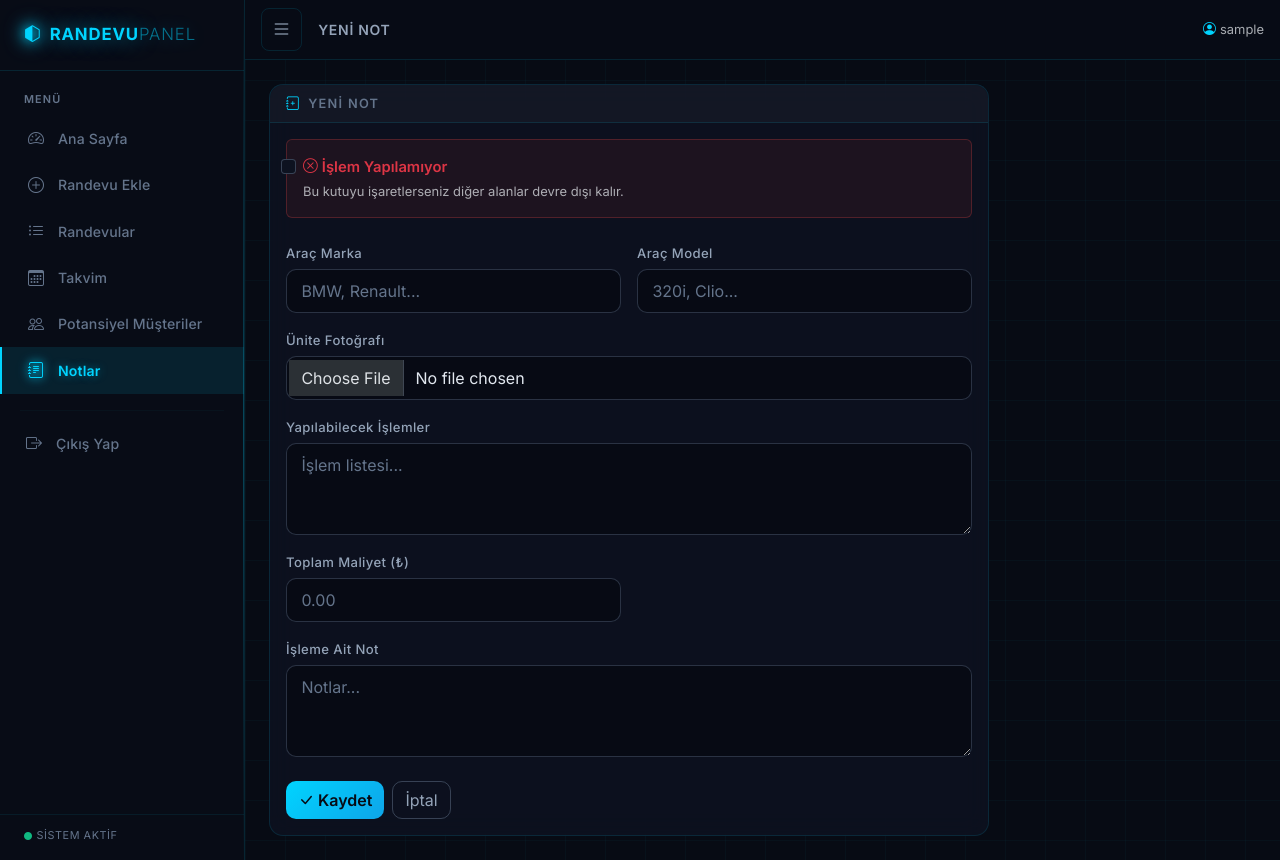
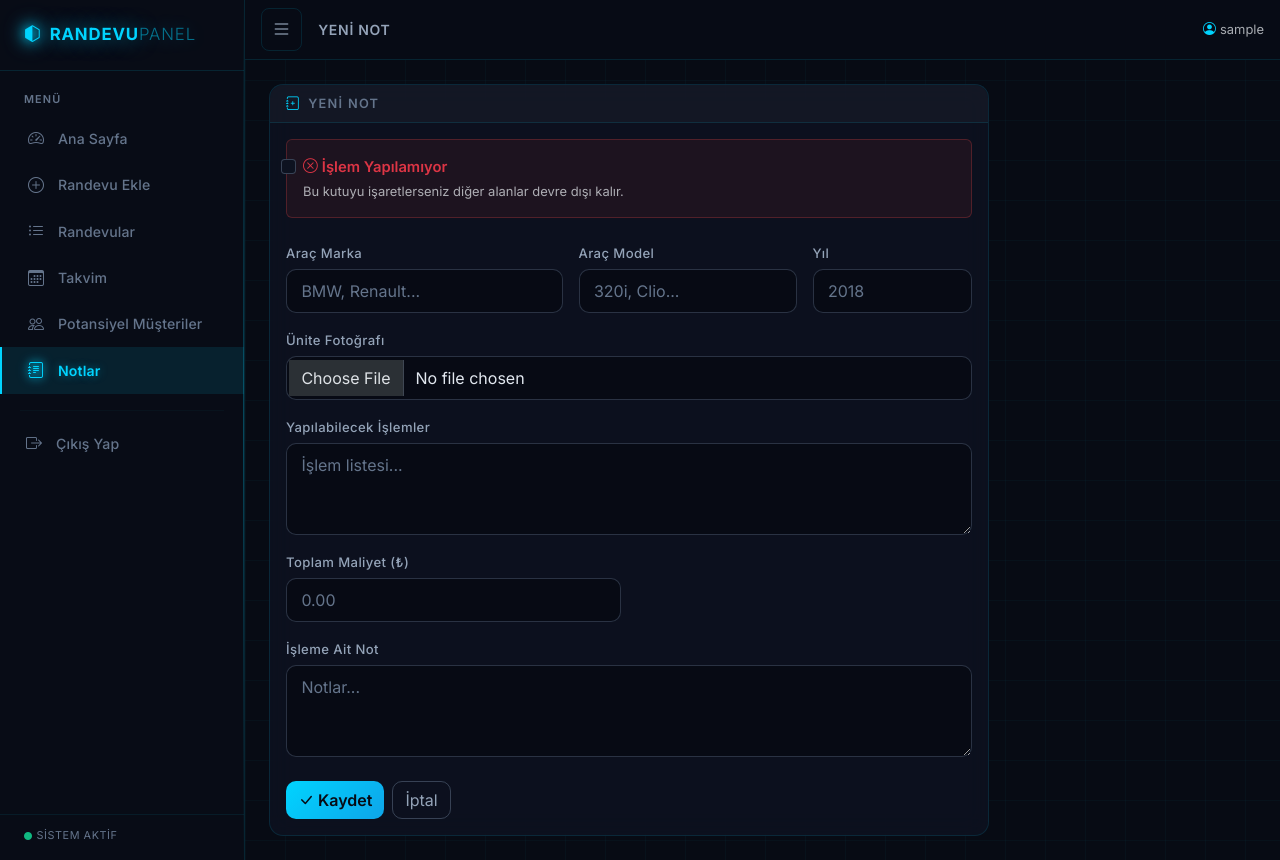
Before and after one commit to kaan1205/gizliozellikrandevu, an ASP.NET Core app: page /ServiceNotes/Create in a window 1280 px wide. Run offline with ASP.NET Core 8, Linux system fonts and the light colour scheme; the visitor is signed in with stand-in values (Sample User, id 1); data that the repository does not hold is empty; the project's own start-up code is not run, and a stand-in starts its controllers and pages.

Commit message:
Notlara araç yılı alanı eklendi
Co-Authored-By: Claude Sonnet 4.6 <noreply@anthropic.com>
Claude-Session: https://claude.ai/code/session_013CBCVySCNCBgjnpiwSEttA

```diff
--- a/RandevuPanel/RandevuPanel/Controllers/ServiceNotesController.cs
+++ b/RandevuPanel/RandevuPanel/Controllers/ServiceNotesController.cs
@@ -46,6 +46,7 @@ public class ServiceNotesController : BaseController
         {
             VehicleBrand = model.OperationNotPossible ? null : model.VehicleBrand,
             VehicleModel = model.OperationNotPossible ? null : model.VehicleModel,
+            VehicleYear = model.OperationNotPossible ? null : model.VehicleYear,
             PhotoPath = model.OperationNotPossible ? null : photoPath,
             PossibleOperations = model.OperationNotPossible ? null : model.PossibleOperations,
             TotalCost = model.OperationNotPossible ? null : model.TotalCost,
@@ -73,6 +74,7 @@ public class ServiceNotesController : BaseController
             Id = note.Id,
             VehicleBrand = note.VehicleBrand,
             VehicleModel = note.VehicleModel,
+            VehicleYear = note.VehicleYear,
             ExistingPhotoPath = note.PhotoPath,
             PossibleOperations = note.PossibleOperations,
             TotalCost = note.TotalCost,
@@ -112,6 +114,7 @@ public class ServiceNotesController : BaseController
         {
             note.VehicleBrand = model.VehicleBrand;
             note.VehicleModel = model.VehicleModel;
+            note.VehicleYear = model.VehicleYear;
             note.PhotoPath = photoPath;
             note.PossibleOperations = model.PossibleOperations;
             note.TotalCost = model.TotalCost;
--- a/RandevuPanel/RandevuPanel/Models/ServiceNote.cs
+++ b/RandevuPanel/RandevuPanel/Models/ServiceNote.cs
@@ -5,6 +5,7 @@ public class ServiceNote
     public int Id { get; set; }
     public string? VehicleBrand { get; set; }
     public string? VehicleModel { get; set; }
+    public int? VehicleYear { get; set; }
     public string? PhotoPath { get; set; }
     public string? PossibleOperations { get; set; }
     public decimal? TotalCost { get; set; }
--- a/RandevuPanel/RandevuPanel/Program.cs
+++ b/RandevuPanel/RandevuPanel/Program.cs
@@ -55,6 +55,7 @@ using (var scope = app.Services.CreateScope())
                 Id INT IDENTITY(1,1) PRIMARY KEY,
                 VehicleBrand NVARCHAR(100) NULL,
                 VehicleModel NVARCHAR(100) NULL,
+                VehicleYear INT NULL,
                 PhotoPath NVARCHAR(500) NULL,
                 PossibleOperations NVARCHAR(MAX) NULL,
                 TotalCost DECIMAL(18,2) NULL,
--- a/RandevuPanel/RandevuPanel/ViewModels/ServiceNoteViewModel.cs
+++ b/RandevuPanel/RandevuPanel/ViewModels/ServiceNoteViewModel.cs
@@ -7,6 +7,7 @@ public class ServiceNoteViewModel
     public int Id { get; set; }
     public string? VehicleBrand { get; set; }
     public string? VehicleModel { get; set; }
+    public int? VehicleYear { get; set; }
     public IFormFile? Photo { get; set; }
     public string? ExistingPhotoPath { get; set; }
     public string? PossibleOperations { get; set; }
--- a/RandevuPanel/RandevuPanel/Views/ServiceNotes/Create.cshtml
+++ b/RandevuPanel/RandevuPanel/Views/ServiceNotes/Create.cshtml
@@ -22,13 +22,17 @@
             </div>
 
             <div id="fieldsArea" class="row g-3">
-                <div class="col-md-6">
+                <div class="col-md-5">
                     <label class="form-label">Araç Marka</label>
                     <input asp-for="VehicleBrand" class="form-control" placeholder="BMW, Renault..." />
                 </div>
-                <div class="col-md-6">
+                <div class="col-md-4">
                     <label class="form-label">Araç Model</label>
                     <input asp-for="VehicleModel" class="form-control" placeholder="320i, Clio..." />
+                </div>
+                <div class="col-md-3">
+                    <label class="form-label">Yıl</label>
+                    <input asp-for="VehicleYear" type="number" class="form-control" placeholder="2018" min="1900" max="2100" />
                 </div>
                 <div class="col-12">
                     <label class="form-label">Ünite Fotoğrafı</label>
--- a/RandevuPanel/RandevuPanel/Views/ServiceNotes/Index.cshtml
+++ b/RandevuPanel/RandevuPanel/Views/ServiceNotes/Index.cshtml
@@ -43,7 +43,7 @@ else
                             {
                                 <div class="fw-semibold text-cyan">
                                     <i class="bi bi-car-front me-1"></i>
-                                    @note.VehicleBrand @note.VehicleModel
+                                    @note.VehicleBrand @note.VehicleModel@(note.VehicleYear.HasValue ? $" ({note.VehicleYear})" : "")
                                 </div>
                             }
                             @if (!string.IsNullOrEmpty(note.PossibleOperations))
```
Also changed, not shown: RandevuPanel/RandevuPanel/Views/ServiceNotes/Edit.cshtml (+6 -2 lines).
